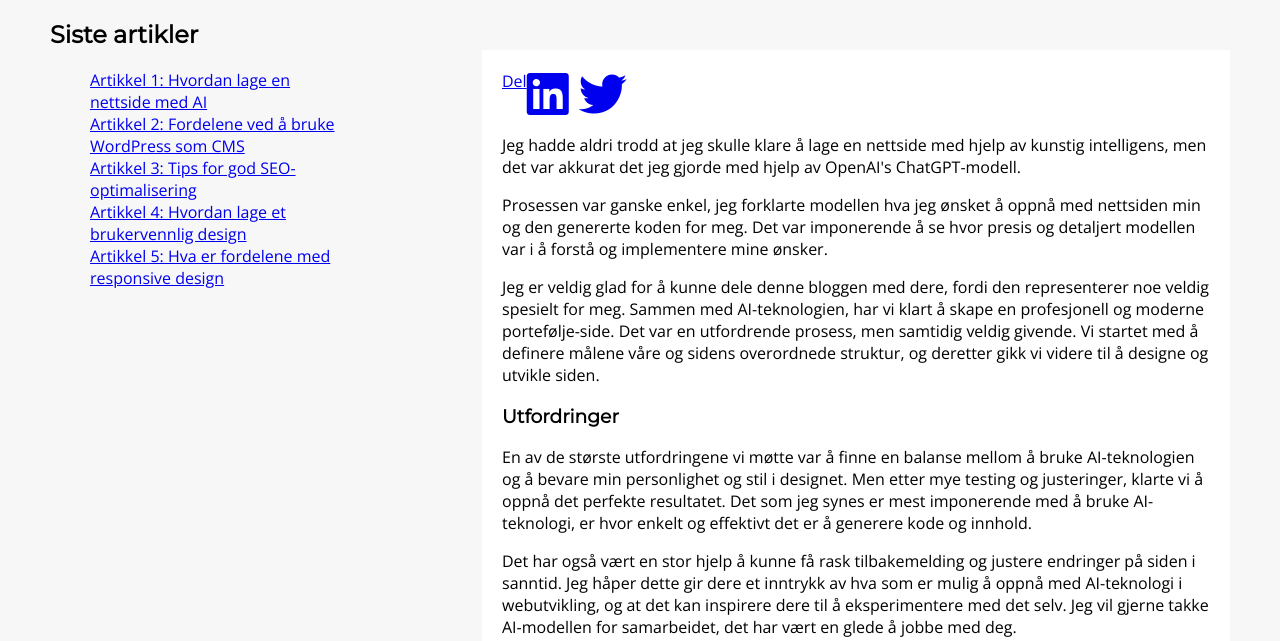
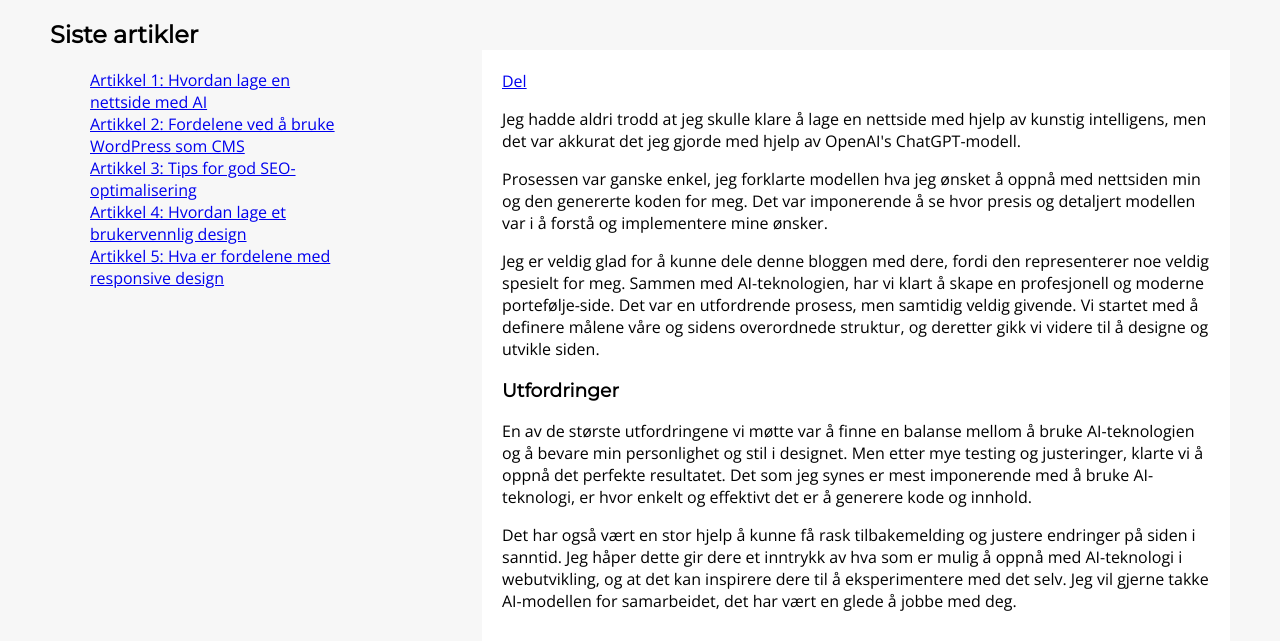
Before and after one commit to borgar90/hjemmeside, a plain HTML site: page blogpost.html in a window 1280 px wide. Shown: the part 350-991 px from the top of the page. Drawn offline with nearby package versions, Linux system fonts and the light colour scheme.

Commit message:
removed twitter and linkedin share buttons

```diff
--- a/blogpost.html
+++ b/blogpost.html
@@ -120,12 +120,6 @@
                 >Del</a
               >
             </div>
-            <a href="#">
-              <i class="fab fa-linkedin"></i>
-            </a>
-            <a href="#">
-              <i class="fab fa-twitter"></i>
-            </a>
           </div>
 
           <p>
```
